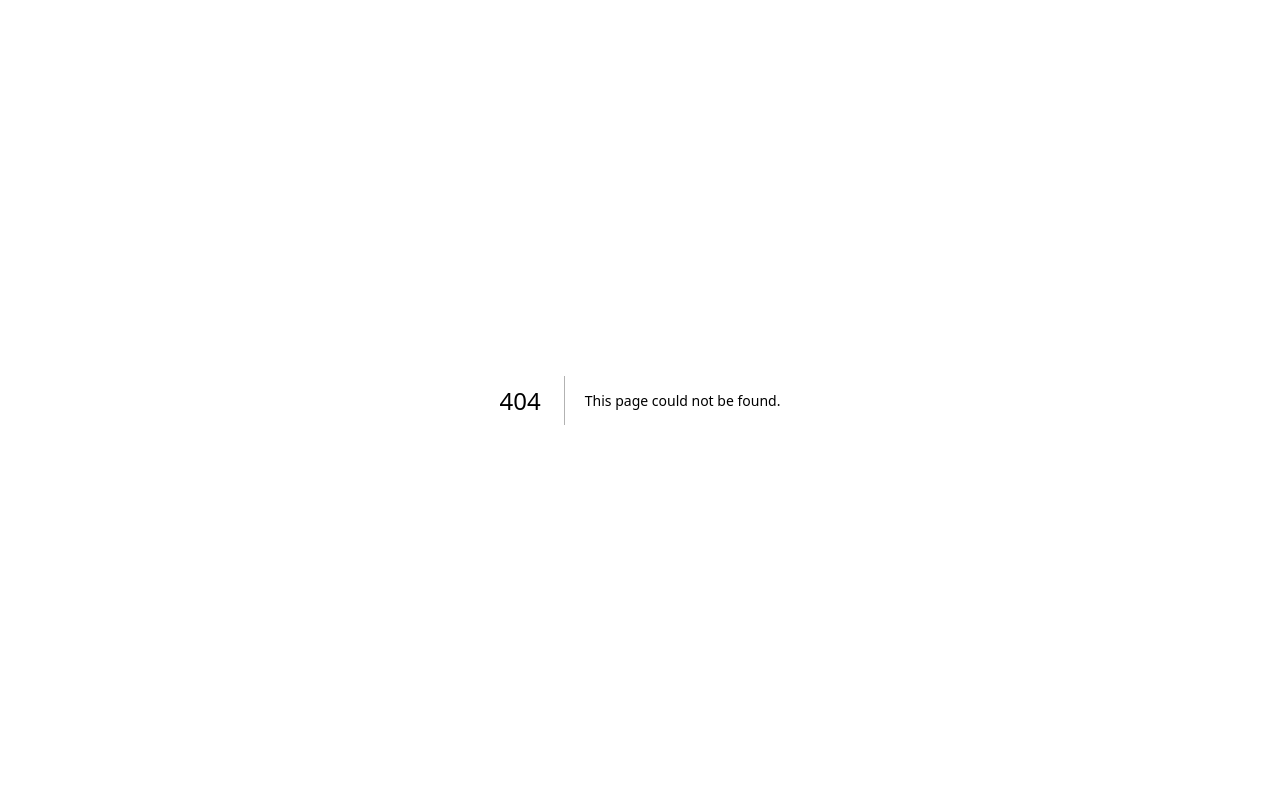
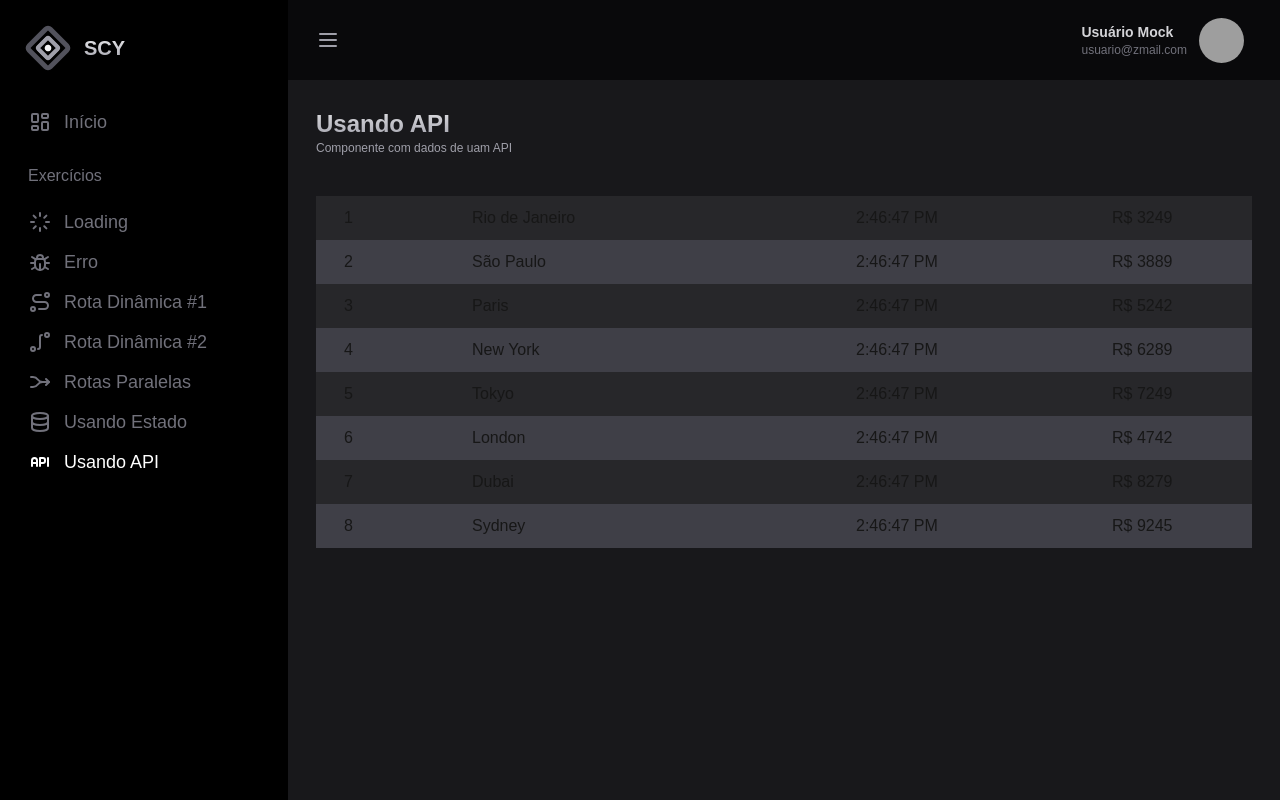
Before and after one commit to PedroSCY/Next_App, a Next.js app: page /dados in a window 1280 px wide. Before the commit this address had no page. Built offline with nearby package versions, Linux system fonts and the light colour scheme; grey boxes are pictures that could not be loaded.

Commit message:
Usando API

```diff
--- /dev/null
+++ b/src/app/(interna)/dados/page.tsx
@@ -0,0 +1,38 @@
+/* eslint-disable @typescript-eslint/no-explicit-any */
+import Titulo from "../shared/Titulo";
+
+async function obterProdutos() {
+  const url = "http://localhost:3000/dados/produtos";
+  const produtos = await fetch(url, {
+    next: { revalidate: 10 }, // Revalida a cada 10 segundos
+    // cache: "no-store", // Não armazena em cache
+  });
+  return produtos.json();
+}
+
+export default async function Page() {
+  const produtos = await obterProdutos();
+
+  return (
+    <div className="flex flex-col gap-10">
+      <Titulo texto="Usando API" legenda="Componente com dados de uam API" />
+      <div>
+        {produtos.map((produto: any, index: number) => (
+          <div
+            key={produto.id}
+            className={`grid grid-cols-[1fr_3fr_2fr_1fr] px-5 py-2.5 ${
+              index % 2 === 0 ? "bg-zinc-800" : "bg-zinc-700"
+            }`}
+          >
+            <span className="px-2">{produto.id}</span>
+            <span className="px-2">{produto.destino}</span>
+            <span className="px-2">
+              {new Date(produto.data).toLocaleTimeString()}
+            </span>
+            <span className="px-2">R$ {produto.preco}</span>
+          </div>
+        ))}
+      </div>
+    </div>
+  );
+}
--- /dev/null
+++ b/src/app/(interna)/dados/produtos/route.ts
@@ -0,0 +1,17 @@
+import { NextResponse } from "next/server";
+
+
+export function GET() {
+    return NextResponse.json([
+        { id: 1, destino: "Rio de Janeiro", preco: 3249.0, data: new Date() },
+        { id: 2, destino: "São Paulo", preco: 3889.0, data: new Date() },
+        { id: 3, destino: "Paris", preco: 5242.0, data: new Date() },
+        { id: 4, destino: "New York", preco: 6289.0, data: new Date() },
+        { id: 5, destino: "Tokyo", preco: 7249.0, data: new Date() },
+        { id: 6, destino: "London", preco: 4742.0, data: new Date() },
+        { id: 7, destino: "Dubai", preco: 8279.0, data: new Date() },
+        { id: 8, destino: "Sydney", preco: 9245.0, data: new Date() }
+    ])
+
+
+}
--- a/src/app/(interna)/home/page.tsx
+++ b/src/app/(interna)/home/page.tsx
@@ -1,7 +1,7 @@
 import React from "react";
 import Titulo from "../shared/Titulo";
 import Funcionalidade from "./Funcionalidade";
-import { IconArrowsJoin2, IconBug, IconDatabase, IconLoader, IconRoute, IconRoute2 } from "@tabler/icons-react";
+import { IconApi, IconArrowsJoin2, IconBug, IconDatabase, IconLoader, IconRoute, IconRoute2 } from "@tabler/icons-react";
 
 export default function Page() {
   return (
@@ -17,6 +17,7 @@ export default function Page() {
           <Funcionalidade url="/dinamica/pacote/maldivas?Fichas=5&Data=13-04-2026" titulo="Rota Dinâmica #2" icone={<IconRoute2/>} />
           <Funcionalidade url="/paralelas" titulo="Rotas paralelas" icone={<IconArrowsJoin2/>} />
           <Funcionalidade url="/estado" titulo="Usando Estado" icone={<IconDatabase/>} />
+          <Funcionalidade url="/dados" titulo="Usando API" icone={<IconApi/>} />
       </div>
     </div>
   );
--- a/src/app/(interna)/shared/Menu.tsx
+++ b/src/app/(interna)/shared/Menu.tsx
@@ -1,7 +1,7 @@
 "use client";
 import React from "react";
 import MenuItem from "./MenuItem";
-import { IconArrowsJoin2, IconBug, IconDatabase, IconLayoutDashboard, IconLoader, IconRoute, IconRoute2 } from "@tabler/icons-react";
+import { IconApi, IconArrowsJoin2, IconBug, IconDatabase, IconLayoutDashboard, IconLoader, IconRoute, IconRoute2 } from "@tabler/icons-react";
 import MenuGrupo from "./MenuGrupo";
 import { usePathname } from "next/navigation";
 
@@ -53,6 +53,12 @@ export default function Menu() {
           icone={<IconDatabase />}
           selecionado={url === "/estado"}
         />
+        <MenuItem
+          url="/dados"
+          texto="Usando API"
+          icone={<IconApi />}
+          selecionado={url === "/dados"}
+        />
       </MenuGrupo>
     </nav>
   );
```
